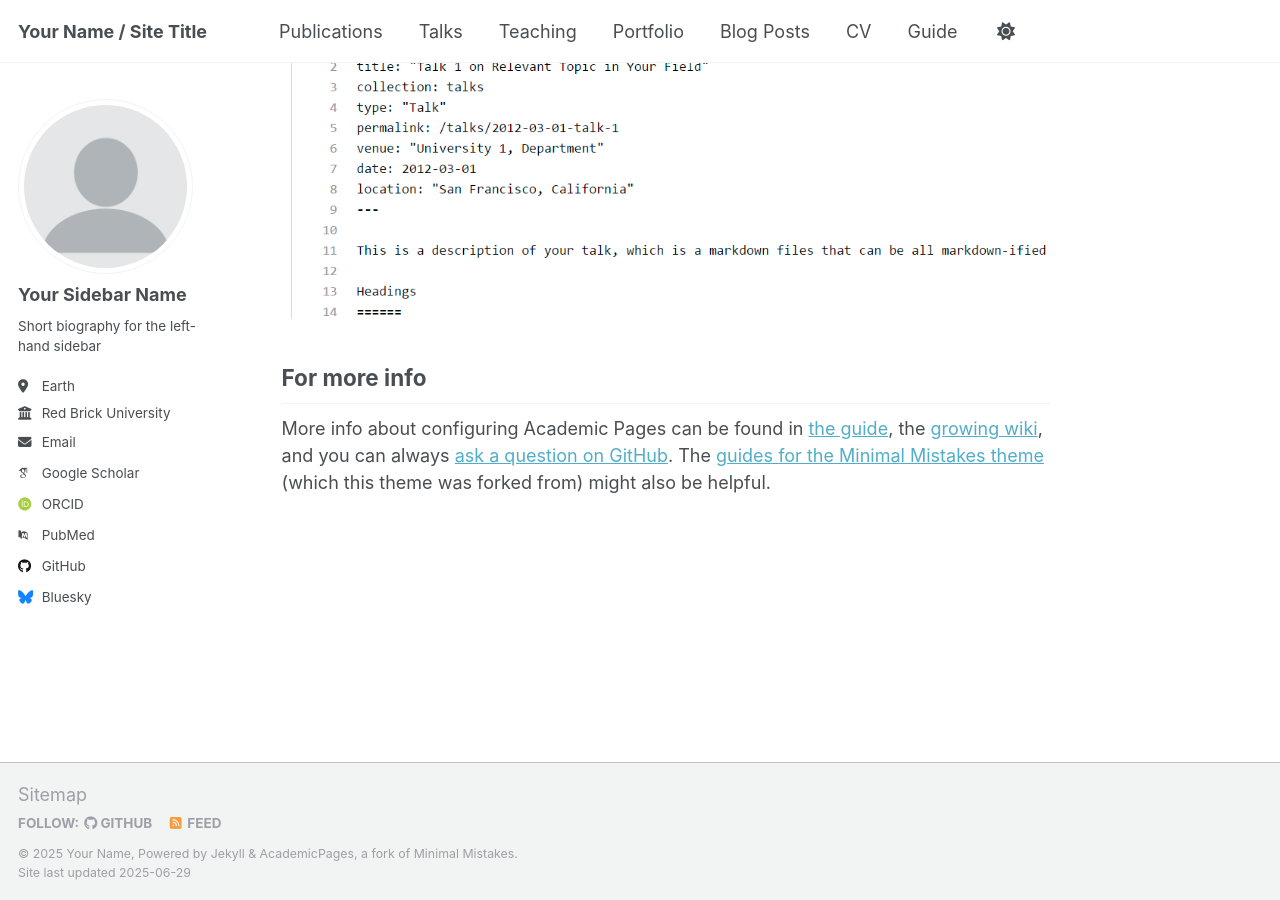
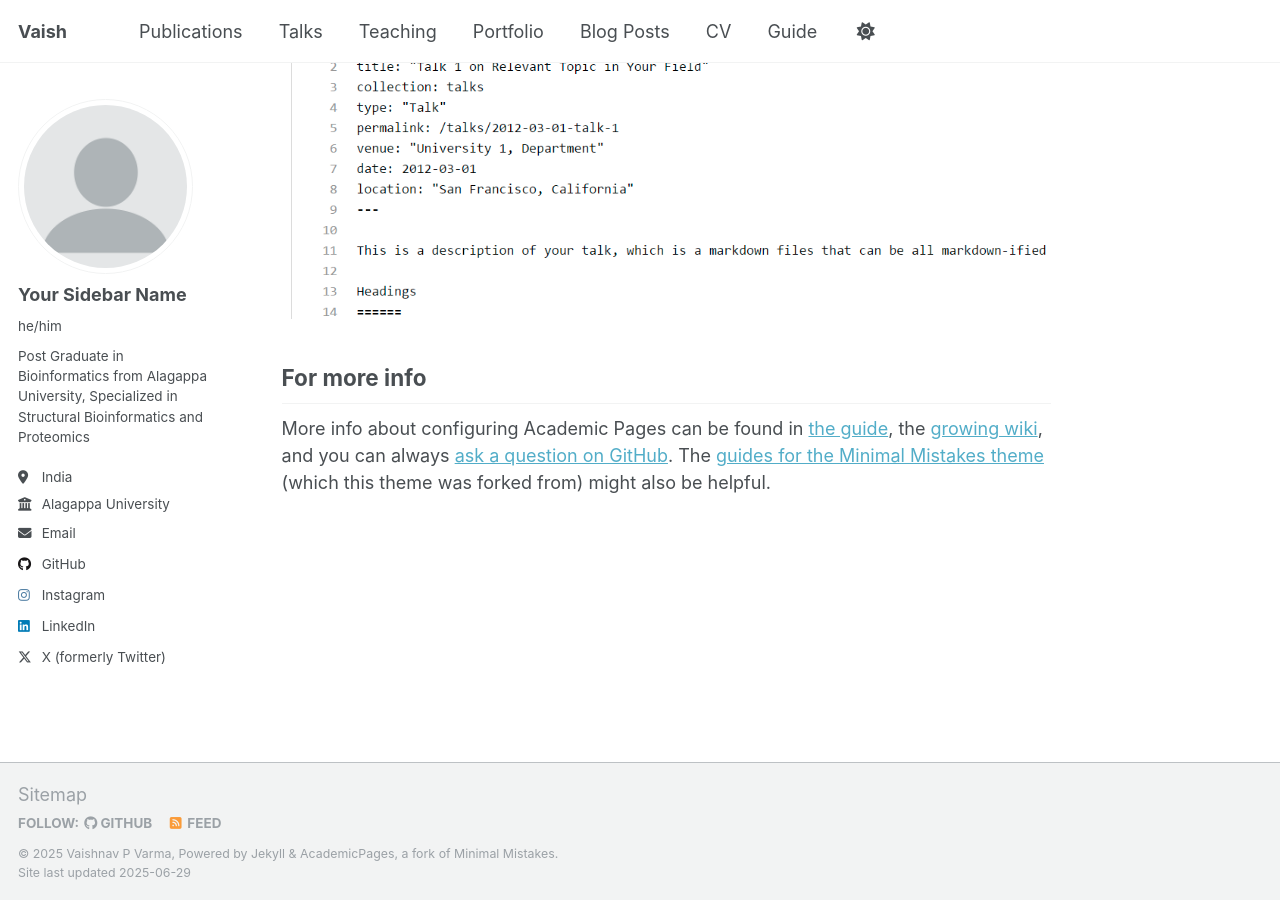
Before and after one commit to vaishnavpvarma/vaishnavpvarma.github.io, a Jekyll site: the page built from _pages/about.md, in a window 1280 px wide and 900 px high, scrolled down 2880 px. Built offline with Jekyll 4.4.1, drawn with Linux system fonts in a browser that asks for light colours; some web fonts are replaced; a script that is not in the unit is left out.

Commit message:
Update _config.yml

```diff
--- a/_config.yml
+++ b/_config.yml
@@ -9,13 +9,13 @@
 # Basic Site Settings
 locale                   : "en-US"
 site_theme               : "default"
-title                    : "Your Name / Site Title"
+title                    : "Vaish"
 title_separator          : "-"
-name                     : &name "Your Name"
-description              : &description "personal description"
-url                      : https://academicpages.github.io # the base hostname & protocol for your site e.g. "https://[your GitHub username].github.io" or if you already have some other page hosted on Github then use "https://[your GitHub username].github.io/[Your Repo Name]"
+name                     : &name "Vaishnav P Varma"
+description              : &description "Bioinformatician"
+url                      : https://vaishnavpvarma.github.io # the base hostname & protocol for your site e.g. "https://[your GitHub username].github.io" or if you already have some other page hosted on Github then use "https://[your GitHub username].github.io/[Your Repo Name]"
 baseurl                  : "" # the subpath of your site, e.g. "/blog"
-repository               : "academicpages/academicpages.github.io"
+repository               : "vaishnavpvarma.github.io"
 
 # Site Author - The following control what appear as part of the author content on the side bar.
 #               If a field is blank the icon and link will not appear, otherwise it will be shown.
@@ -24,43 +24,43 @@ author:
   # Biographic information
   avatar           : "profile.png"
   name             : "Your Sidebar Name"
-  pronouns         : # example: "she/her"
-  bio              : "Short biography for the left-hand sidebar"
-  location         : "Earth"
-  employer         : "Red Brick University"
+  pronouns         : "he/him"
+  bio              : "Post Graduate in Bioinformatics from Alagappa University, Specialized in Structural Bioinformatics and Proteomics"
+  location         : "India"
+  employer         : "Alagappa University"
   uri              : # URL
-  email            : "none@example.org"
+  email            : "vaishnavpvarma@gmail.com"
 
   # Academic websites
-  academia         : # URL
-  arxiv            : # URL - Update with the correct link to your profile
-  googlescholar    : "https://scholar.google.com/citations?user=PS_CX0AAAAAJ"
-  impactstory      : # URL
-  orcid            : "http://orcid.org/yourorcidurl"
-  semantic         : # URL
-  pubmed           : "https://www.ncbi.nlm.nih.gov/pubmed/?term=john+snow"
-  researchgate     : # URL
-  scopus           : # URL
+  #academia         : # URL
+  #arxiv            : # URL - Update with the correct link to your profile
+  #googlescholar    : "https://scholar.google.com/citations?user=PS_CX0AAAAAJ"
+  #impactstory      : # URL
+  #orcid            : "http://orcid.org/yourorcidurl"
+  #semantic         : # URL
+  #pubmed           : "https://www.ncbi.nlm.nih.gov/pubmed/?term=john+snow"
+  #researchgate     : # URL
+  #scopus           : # URL
 
   # Repositories and software development
   bitbucket        : # Username - Update with your username on the site
   codepen          : # Username
   dribbble         : # Username
-  github           : "academicpages"
+  github           : "vaishnavpvarma"
   kaggle           : # Username
   stackoverflow    : # User number or user number and name (i.e., use "1" or "1/jeff-atwood")
 
   # Social media
-  bluesky          : "bsky.app" # Replace this with you Bluesky username
+  bluesky          : # Replace this with you Bluesky username
   facebook         : # Username
   flickr           : # Username
   foursquare       : # Username
   goodreads        : # Username
   google_plus      : # Username
   keybase          : # Username
-  instagram        : # Username
+  instagram        : _the.vaishist_
   lastfm           : # Username
-  linkedin         : # Username
+  linkedin         : vaishnav-p-varma/
   mastodon         : # URL
   medium           : # URL
   pinterest        : # Username
@@ -68,7 +68,7 @@ author:
   steam            : # Username
   telegram         : # URL
   tumblr           : # Username
-  twitter          : # Username for X / Twitter
+  twitter          : Vaish_Varma
   vine             : # Username
   weibo            : # Username
   wikipedia        : # Username
@@ -134,7 +134,7 @@ yandex_site_verification :
 twitter:
   username               : &twitter
 facebook:
-  username               :
+  username               : Vaish_Varma
   app_id                 :
   publisher              :
 og_image                 :  # Social media default site image
```
